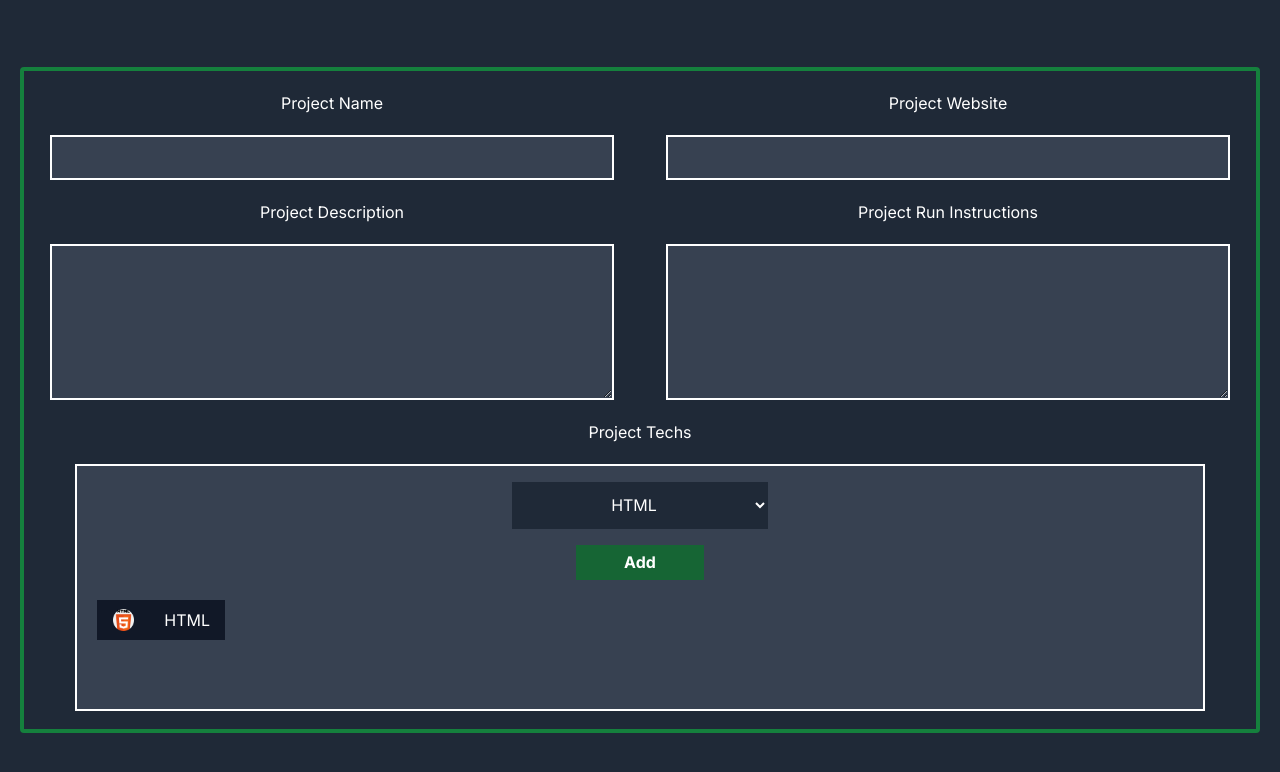
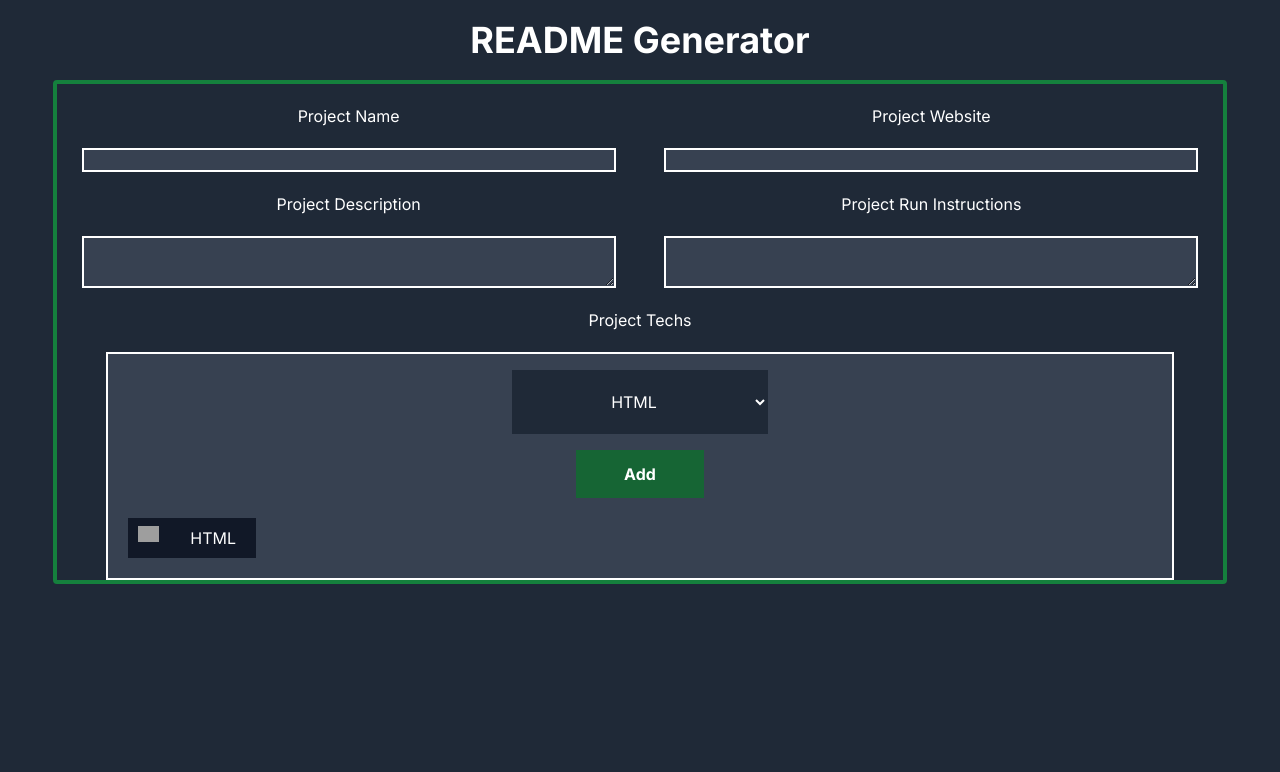
Before and after one commit to RuanEmanuell/readmegenerator, a Next.js app: page / in a window 1280 px wide. Both pictures are taken after a click on the button "Add". Shown: the top 772 px of the page. Built offline with nearby package versions, Linux system fonts and the light colour scheme; grey boxes are pictures that could not be loaded.

Commit message:
(Version 1.0) Starting design

```diff
--- a/src/app/globals.css
+++ b/src/app/globals.css
@@ -11,3 +11,7 @@ body{
   overflow: auto;
   background-color: theme("colors.gray.800");
 }
+
+.whiteBox{
+  @apply text-white border-2 border-white bg-gray-700 m-auto
+}
--- a/src/app/page.tsx
+++ b/src/app/page.tsx
@@ -1,25 +1,21 @@
 "use client"
 
-import Image, { StaticImageData } from "next/image";
-import { ChangeEvent, useState } from "react";
-import HTMLIcon from "./assets/images/html.png";
-import CSSIcon from "./assets/images/css.png";
-import JavascriptIcon from "./assets/images/javascript.png";
+import { useState } from "react";
 
-type Tech = [string, StaticImageData];
+type Tech = [string, string];
 
 export default function Home() {
   const [projectName, setProjectName] = useState<string>("");
   const [projectWebsite, setProjectWebsite] = useState<string>("");
   const [projectDescription, setProjectDescription] = useState<string>("");
   const [projectInstructions, setProjectInstructions] = useState<string>("");
-  const [currentTech, setCurrentTech] = useState<Tech>(["HTML", HTMLIcon]);
+  const [currentTech, setCurrentTech] = useState<Tech>(["HTML", "https://cdn.jsdelivr.net/gh/devicons/devicon@latest/icons/html5/html5-original.svg"]);
   const [selectedTechs, setSelectedTechs] = useState<Tech[]>([]);
 
   const techs: Tech[] = [
-    ["HTML", HTMLIcon],
-    ["CSS", CSSIcon],
-    ["Javascript", JavascriptIcon],
+    ["HTML", "https://cdn.jsdelivr.net/gh/devicons/devicon@latest/icons/html5/html5-original.svg"],
+    ["CSS", "https://cdn.jsdelivr.net/gh/devicons/devicon@latest/icons/css3/css3-original.svg"],
+    ["Javascript", "https://cdn.jsdelivr.net/gh/devicons/devicon@latest/icons/javascript/javascript-original.svg"],
   ]
 
   function addTech() {
@@ -30,44 +26,45 @@ export default function Home() {
 
   return (
     <div className="w-full h-full">
-      <main className="max-w-screen-xl h-full m-auto flex justify-center">
-        <section className="w-full h-5/6 my-auto mx-5 border-4 border-green-700 rounded">
-          <div className="w-full h-1/6 flex justify-between">
-            <div className="h-full w-full flex justify-center flex-col">
+      <main className="max-w-screen-xl h-max m-auto flex justify-center flex-col">
+        <h1 className="text-center text-white font-bold text-4xl my-5">README Generator</h1>
+        <section className="w-11/12 h-full mx-auto border-4 border-green-700 rounded">
+          <div className="w-full md:h-1/6 sm:h-1/3 grid md:grid-cols-2 sm:grid-cols-1">
+            <div className="h-full flex justify-center flex-col">
               <h1 className="text-white my-5 text-center">Project Name</h1>
-              <input className="text-white border-2 border-white h-1/2 w-11/12 bg-gray-700 m-auto"
+              <input className="whiteBox h-1/2 w-11/12"
                 value={projectName}
                 onChange={(event) => setProjectName(event.target.value)}>
               </input>
             </div>
-            <div className="h-full w-full flex justify-center flex-col">
+            <div className="flex justify-center flex-col">
               <h1 className="text-white my-5 text-center">Project Website</h1>
-              <input className="text-white border-2 border-white h-1/2 w-11/12 bg-gray-700 m-auto"
+              <input className="whiteBox h-1/2 w-11/12"
                 value={projectWebsite}
                 onChange={(event) => setProjectWebsite(event.target.value)}>
               </input>
             </div>
           </div>
-          <div className="w-full h-1/3 flex justify-between">
+          <div className="w-full h-1/3 grid md:grid-cols-2 sm:grid-cols-1">
             <div className="h-full w-full flex justify-center flex-col">
               <h1 className="text-white my-5 text-center">Project Description</h1>
-              <textarea className="text-white border-2 border-white h-3/4 w-11/12 bg-gray-700 m-auto"
+              <textarea className="whiteBox h-3/4 w-11/12"
                 value={projectDescription}
                 onChange={(event) => setProjectDescription(event.target.value)}>
               </textarea>
             </div>
             <div className="h-full w-full flex justify-center flex-col">
               <h1 className="text-white my-5 text-center">Project Run Instructions</h1>
-              <textarea className="text-white border-2 border-white h-3/4 w-11/12 bg-gray-700 m-auto"
+              <textarea className="whiteBox h-3/4 w-11/12"
                 value={projectInstructions}
                 onChange={(event) => setProjectInstructions(event.target.value)}>
               </textarea>
             </div>
           </div>
-          <div className="w-full h-3/4 flex justify-between">
-            <div className="h-full w-full">
-              <h1 className="text-white my-5 text-center">Project Techs</h1>
-              <section className="border-2 border-white h-1/2 w-11/12 bg-gray-700 m-auto flex flex-col">
+          <div className="w-full h-1/2">
+            <div className="h-full w-full text-center">
+              <h1 className="text-white my-5">Project Techs</h1>
+              <section className="whiteBox h-5/6 w-11/12 flex flex-col">
                 <select className="bg-gray-800 text-white w-64 h-16 text-center my-4 m-auto">
                   {Object.values(techs).map(tech =>
                     <option
@@ -78,11 +75,13 @@ export default function Home() {
                 </select>
                 <button className="bg-green-800 text-white w-32 h-12 font-bold mx-auto"
                   onClick={addTech}>Add</button>
-                <div className="h-1/2 grid grid-cols-5 my-5">
+                <div className="h-1/2 grid md:grid-cols-6 sm:grid-cols-3 my-5">
                     {Object.values(selectedTechs).map(tech =>
-                      <div key={tech[0]} className="w-32 h-10 mx-5 flex justify-around bg-gray-900">
-                        <Image src={tech[1]} alt={tech[0]} className="w-1/6 h-full h-min my-auto" />
-                        <p className="text-white my-auto">{tech[0]}</p>
+                      <div key={tech[0]} className="w-32 h-10 mx-5 grid grid-cols-3 bg-gray-900">
+                        <div className="col-span-1 h-6 my-auto">
+                        <img src={tech[1]} alt={tech[0]} className="h-auto w-1/2 object-cover mx-2.5" />
+                        </div>
+                        <p className="col-span-2 text-white my-auto">{tech[0]}</p>
                       </div>)}
                 </div>
               </section>
```
